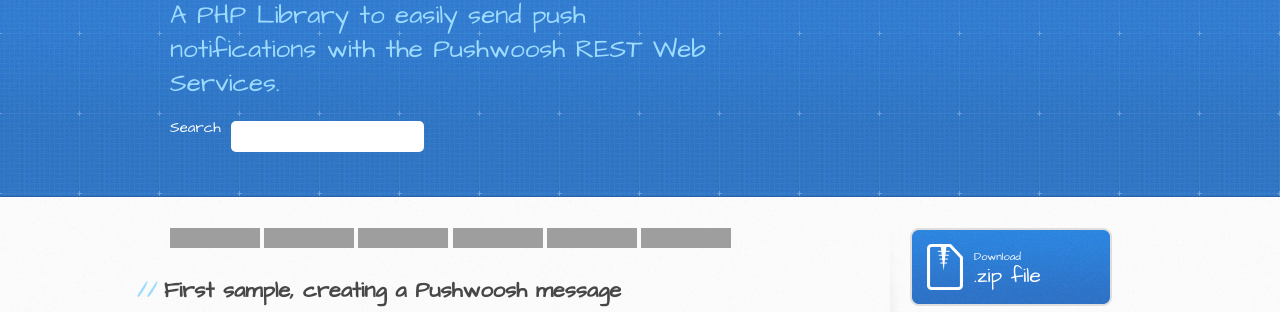
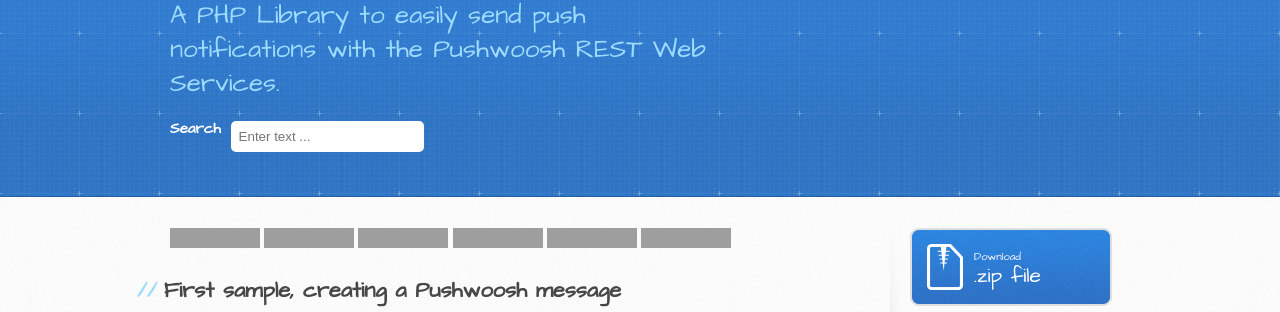
Before and after one commit to gomoob/php-pushwoosh, a Jekyll site: the page built from index.html, in a window 1280 px wide. Shown: the part 127-439 px from the top of the page. Built offline with Jekyll 4.4.1, drawn with Linux system fonts in a browser that asks for light colours; comment, search, counter and statistics services are not loaded; grey boxes are pictures that could not be loaded.

Commit message:
Improve text box styles.

```diff
--- a/_layouts/default.html
+++ b/_layouts/default.html
@@ -33,7 +33,7 @@
                 </a>
                 <div class="search-input-wrapper">
                     <span>Search</span>
-                    <input type="text" id="search-input">
+                    <input type="text" id="search-input" placeholder="Enter text ...">
                 </div>
             </div>
         </header>
--- a/stylesheets/stylesheet.css
+++ b/stylesheets/stylesheet.css
@@ -484,6 +484,9 @@
 }
 .search-input-wrapper > span {
 	color: white;
+	font-family: inherit;
+	font-weight: bold;
+	vertical-align: middle;
 }
 .search-input-wrapper #search-input {
     vertical-align: top;
```
